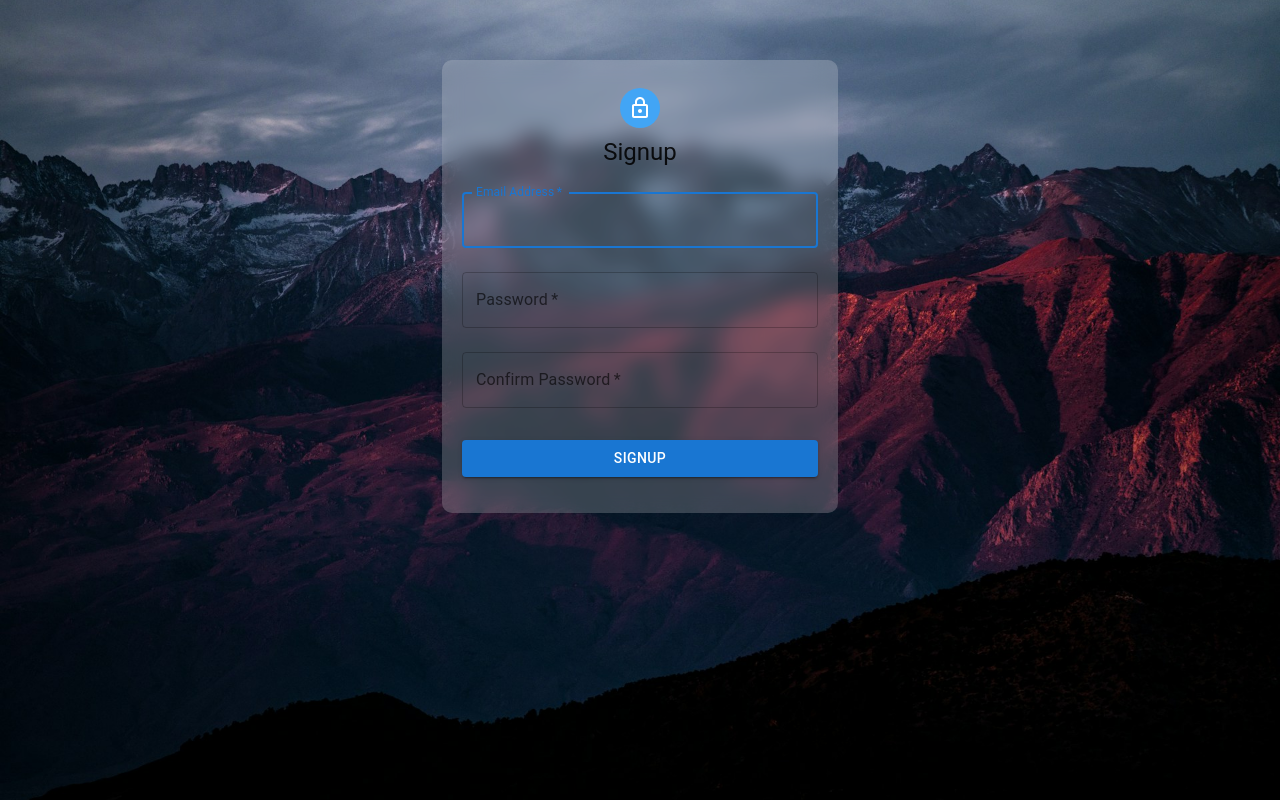
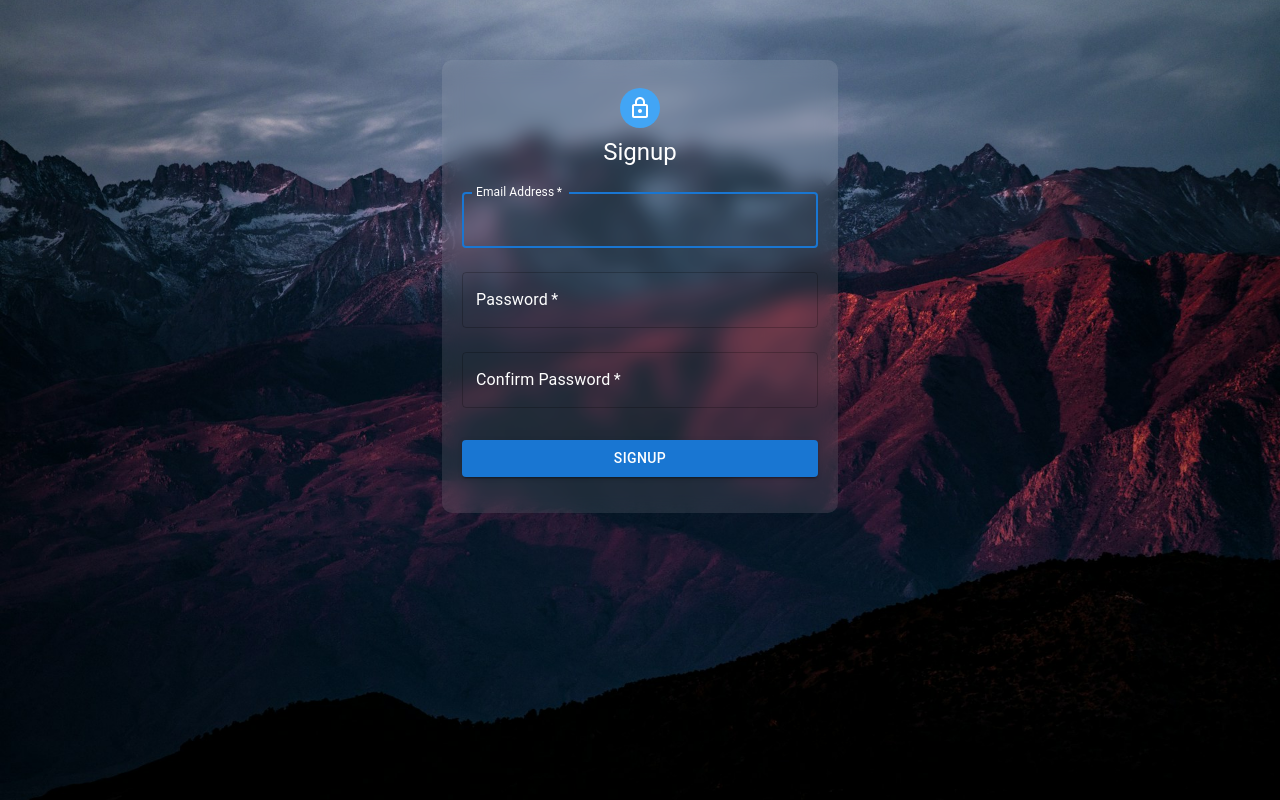
Before and after one commit to zeenat-abedin/dashboard, a React (Create React App) app: page /signup in a window 1280 px wide. Built offline with nearby package versions, Linux system fonts and the light colour scheme.

Commit message:
update CSS styles, formatting, and minor code refactoring in SignInPage and SignUpPage components

```diff
--- a/src/globalStyles.css
+++ b/src/globalStyles.css
@@ -19,5 +19,5 @@
   backdrop-filter: blur(10px);
   border-radius: 10px;
   padding: 20px;
-  background-color:  rgba(255, 255, 255, 0.2);
+  background-color:  rgba(255, 255, 255, 0.1);
 }
--- a/src/pages/SignInPage.tsx
+++ b/src/pages/SignInPage.tsx
@@ -1,7 +1,7 @@
-import React, { useState } from 'react';
-import { useNavigate, Link } from 'react-router-dom';
+import React, { useState } from "react";
+import { useNavigate, Link } from "react-router-dom";
 import { LockOutlined } from "@mui/icons-material";
-import GoogleIcon from '@mui/icons-material/Google';
+import GoogleIcon from "@mui/icons-material/Google";
 import {
   Container,
   CssBaseline,
@@ -12,9 +12,10 @@ import {
   Button,
   Grid,
 } from "@mui/material";
-import { authenticate } from '../utils/auth';
+
+import { authenticate } from "../utils/auth";
 import { getAuth, GoogleAuthProvider, signInWithPopup } from "firebase/auth";
-import '../globalStyles.css'
+import "../globalStyles.css";
 
 interface SignInProps {}
 interface Errors {
@@ -23,26 +24,28 @@ interface Errors {
 }
 
 const SignInPage: React.FC<SignInProps> = () => {
-  const [email, setEmail] = useState<string>('');
-  const [password, setPassword] = useState<string>('');
-  const [errors, setErrors] = useState<Errors>({ emailError: '', passwordError: '' });
+  const [email, setEmail] = useState<string>("");
+  const [password, setPassword] = useState<string>("");
+  const [errors, setErrors] = useState<Errors>({
+    emailError: "",
+    passwordError: "",
+  });
 
   const navigate = useNavigate();
-
   const provider = new GoogleAuthProvider();
   const auth = getAuth();
 
   const validateFields = () => {
-  if (!email.trim() ||!password.trim()) {
+    if (!email.trim() || !password.trim()) {
       if (!email.trim()) {
-      setErrors({...errors, emailError: 'Email is required.' });
+        setErrors({ ...errors, emailError: "Email is required." });
       }
       if (!password.trim()) {
-      setErrors({...errors, passwordError: 'Password is required.' });
+        setErrors({ ...errors, passwordError: "Password is required." });
       }
       return false;
     }
-  setErrors({ emailError: '', passwordError: '' });
+    setErrors({ emailError: "", passwordError: "" });
     return true;
   };
 
@@ -52,7 +55,7 @@ const SignInPage: React.FC<SignInProps> = () => {
       return;
     }
     authenticate({ email });
-    navigate('/dashboard');
+    navigate("/dashboard");
   };
 
   const handleGoogleSignIn = (): void => {
@@ -62,9 +65,9 @@ const handleGoogleSignIn = (): void => {
         if (idToken) {
           console.log(idToken);
           authenticate({ idToken });
-        navigate('/dashboard');
+          navigate("/dashboard");
         } else {
-        console.error('ID token is null.');
+          console.error("ID token is null.");
         }
       })
       .catch((error: any) => {
@@ -76,8 +79,8 @@ const handleGoogleSignIn = (): void => {
   return (
     <>
       <div>
-      <div className="overlayGradient" >
-      <Container maxWidth="xs" >
+        <div className="overlayGradient">
+          <Container maxWidth="xs">
             <CssBaseline />
             <Box
               className="glassmorphicBackground"
@@ -91,12 +94,16 @@ const handleGoogleSignIn = (): void => {
               <Avatar sx={{ m: 1, bgcolor: "primary.light" }}>
                 <LockOutlined />
               </Avatar>
-          <Typography variant="h5">Login</Typography>
+              <Typography variant="h5" sx={{ color: "white" }}>
+                Login
+              </Typography>
               <Box sx={{ mt: 1 }}>
+                <Grid container spacing={2} alignItems="center">
+                  <Grid item xs={12}>
                     <TextField
+                      fullWidth
                       margin="normal"
                       required
-              fullWidth
                       id="email"
                       label="Email Address"
                       name="email"
@@ -105,24 +112,43 @@ const handleGoogleSignIn = (): void => {
                       onChange={(e) => setEmail(e.target.value)}
                       error={!!errors.emailError}
                       helperText={errors.emailError}
+                      sx={{
+                        ".MuiInputLabel-root": {
+                          color: "white",
+                          "&.Mui-focused": {
+                            color: "white",
+                          },
+                        },
+                      }}
                     />
+                  </Grid>
+                </Grid>
 
+                <Grid container spacing={2} alignItems="center">
+                  <Grid item xs={12}>
                     <TextField
+                      fullWidth
                       margin="normal"
                       required
-              fullWidth
                       id="password"
                       name="password"
                       label="Password"
                       type="password"
                       value={password}
-              onChange={(e) => {
-              setPassword(e.target.value);
-                  }}
+                      onChange={(e) => setPassword(e.target.value)}
                       error={!!errors.passwordError}
                       helperText={errors.passwordError}
+                      sx={{
+                        ".MuiInputLabel-root": {
+                          color: "white",
+                          "&.Mui-focused": {
+                            color: "white",
+                          },
+                        },
+                      }}
                     />
-
+                  </Grid>
+                </Grid>
                 <Button
                   fullWidth
                   variant="contained"
@@ -138,10 +164,10 @@ const handleGoogleSignIn = (): void => {
                   startIcon={<GoogleIcon />}
                   onClick={handleGoogleSignIn}
                   sx={{
-              backgroundColor: '#d34836',
-              color: '#fff',
-              '&:hover': {
-              backgroundColor: '#3367D6',
+                    backgroundColor: "#d34836",
+                    color: "#fff",
+                    "&:hover": {
+                      backgroundColor: "#57130a",
                     },
                   }}
                 >
@@ -151,7 +177,9 @@ const handleGoogleSignIn = (): void => {
                 <Grid container justifyContent={"flex-end"}>
                   <Grid item>
                     <Box sx={{ pt: 2, pb: 2, pr: 2, pl: 2 }}>
-                 <Link to="/signup">Don't have an account? Signup</Link>
+                      <Link to="/signup" style={{ color: "white" }}>
+                        Don't have an account? Signup
+                      </Link>
                     </Box>
                   </Grid>
                 </Grid>
--- a/src/pages/SignUpPage.tsx
+++ b/src/pages/SignUpPage.tsx
@@ -1,5 +1,5 @@
-import React, { useState } from 'react';
-import { useNavigate } from 'react-router-dom';
+import React, { useState } from "react";
+import { useNavigate } from "react-router-dom";
 import {
   Container,
   CssBaseline,
@@ -8,31 +8,30 @@ import {
   Typography,
   TextField,
   Button,
-  Alert
+  Alert,
 } from "@mui/material";
-import { LockOutlined } from '@mui/icons-material';
-import { signup, isAuthenticated } from '../utils/auth';
+import { LockOutlined } from "@mui/icons-material";
+import { signup } from "../utils/auth";
 
 interface SignUpProps {}
 
 const SignUpPage: React.FC<SignUpProps> = () => {
-  const [email, setEmail] = useState<string>('');
-  const [password, setPassword] = useState<string>('');
-  const [confirmPassword, setConfirmPassword] = useState<string>('');
+  const [email, setEmail] = useState<string>("");
+  const [password, setPassword] = useState<string>("");
+  const [confirmPassword, setConfirmPassword] = useState<string>("");
   const [showSuccessMessage, setShowSuccessMessage] = useState(false);
 
-  const navigate = useNavigate()
+  const navigate = useNavigate();
   const handleSubmit = (userData: any) => {
     signup(userData).then((success: any) => {
       if (success) {
         setShowSuccessMessage(true);
         setTimeout(() => {
-          navigate('/');
+          navigate("/");
         }, 2000);
       }
     });
   };
-
 
   return (
     <>
@@ -52,7 +51,9 @@ const SignUpPage: React.FC<SignUpProps> = () => {
               <Avatar sx={{ m: 1, bgcolor: "primary.light" }}>
                 <LockOutlined />
               </Avatar>
-          <Typography variant="h5">Signup</Typography>
+              <Typography variant="h5" sx={{ color: "white" }}>
+                Signup
+              </Typography>
               <Box sx={{ mt: 1 }}>
                 <TextField
                   margin="normal"
@@ -64,6 +65,14 @@ const SignUpPage: React.FC<SignUpProps> = () => {
                   autoFocus
                   value={email}
                   onChange={(e) => setEmail(e.target.value)}
+                  sx={{
+                    ".MuiInputLabel-root": {
+                      color: "white",
+                      "&.Mui-focused": {
+                        color: "white",
+                      },
+                    },
+                  }}
                 />
 
                 <TextField
@@ -78,6 +87,14 @@ const SignUpPage: React.FC<SignUpProps> = () => {
                   onChange={(e) => {
                     setPassword(e.target.value);
                   }}
+                  sx={{
+                    ".MuiInputLabel-root": {
+                      color: "white",
+                      "&.Mui-focused": {
+                        color: "white",
+                      },
+                    },
+                  }}
                 />
                 <TextField
                   margin="normal"
@@ -91,6 +108,14 @@ const SignUpPage: React.FC<SignUpProps> = () => {
                   onChange={(e) => {
                     setConfirmPassword(e.target.value);
                   }}
+                  sx={{
+                    ".MuiInputLabel-root": {
+                      color: "white",
+                      "&.Mui-focused": {
+                        color: "white",
+                      },
+                    },
+                  }}
                 />
                 <Button
                   fullWidth
@@ -103,7 +128,10 @@ const SignUpPage: React.FC<SignUpProps> = () => {
               </Box>
             </Box>
             {showSuccessMessage && (
-        <Alert severity="success" onClose={() => setShowSuccessMessage(false)}>
+              <Alert
+                severity="success"
+                onClose={() => setShowSuccessMessage(false)}
+              >
                 Signup successful! Redirecting...
               </Alert>
             )}
```
Lines whose indentation alone changed are shown as unchanged.
